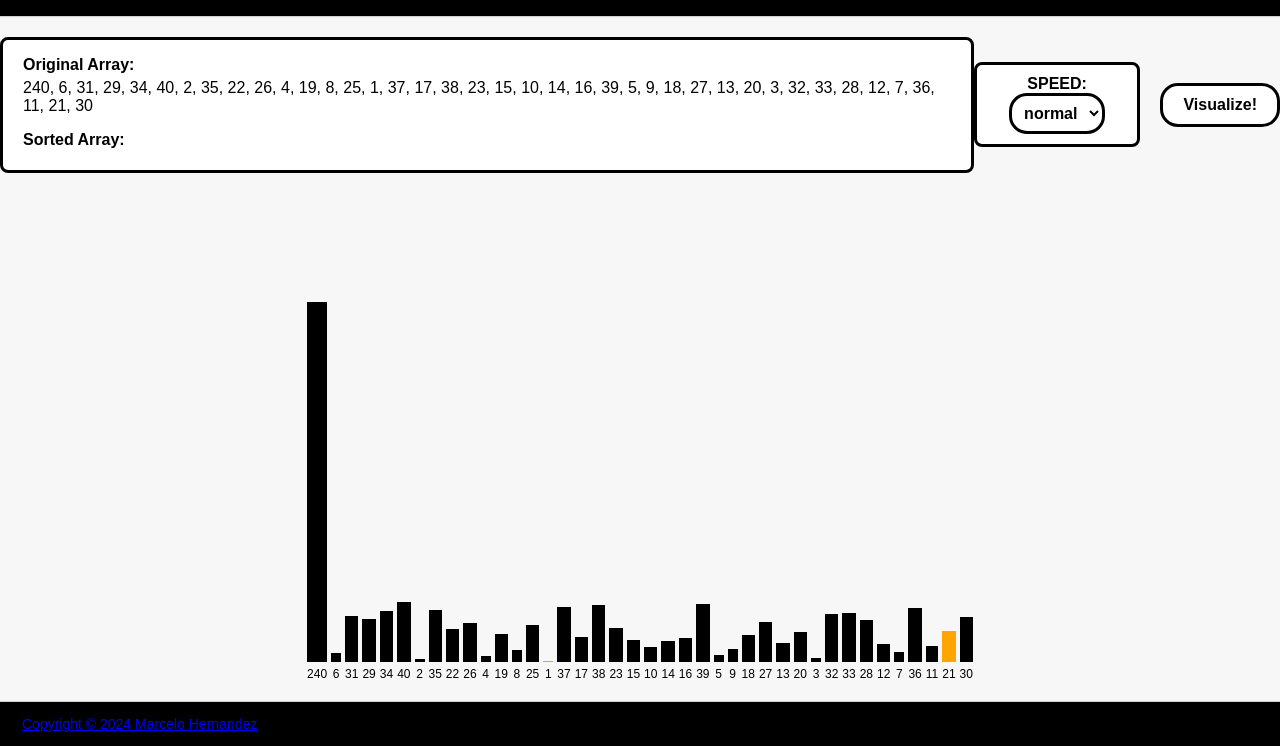
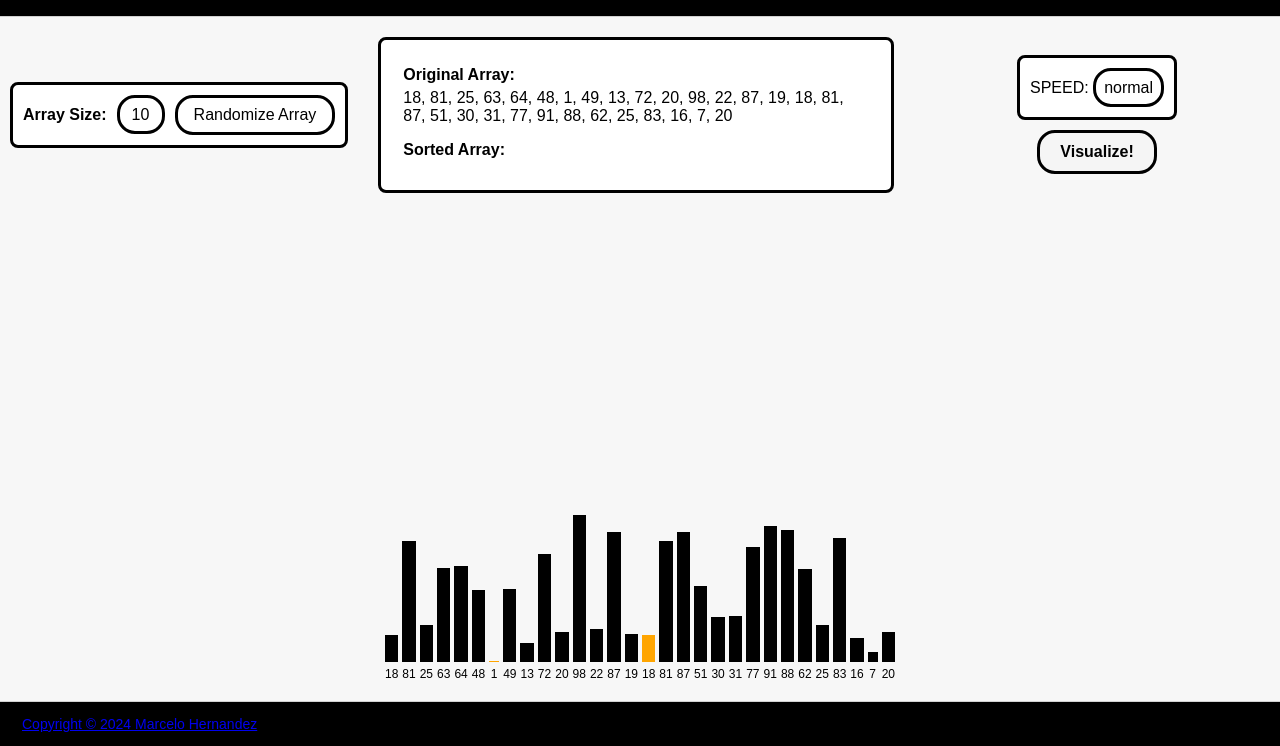
Before and after one commit to phmarcel0x/mars, a website with bundled scripts: page src/index.html in a window 1280 px wide. Both pictures are taken after a click on the button "Visualize!". Shown: the part 54-800 px from the top of the page. Built offline with nearby package versions, Linux system fonts and the light colour scheme.

Commit message:
Adds Randomize Array feature Fixes controls UI overlapping issue

```diff
--- a/src/index.html
+++ b/src/index.html
@@ -2,6 +2,8 @@
     Modular Algorithm Rendering System (MARS)
     @phmarcel0x
     "It was the mark of a barbarian to destroy something one could not understand.” - Arthur C. Clarke
+
+    index.html
 -->
 
 <!DOCTYPE html>
@@ -22,7 +24,22 @@
         </div>
 
         <!-- Main Container: Contains Array Displays and Controls Container -->
-        <div id="mainContainer" style="display: flex; justify-content: space-between;">
+        <div id="mainContainer">
+
+            <div id="arrayOptionsContainer">
+                <label for="arraySizeSelector">Array Size:</label>
+                <select id="arraySizeSelector">
+                    <!-- Array Size Options -->
+                    <option value="10" selected>10</option>
+                    <option value="20">20</option>
+                    <option value="30">30</option>
+                    <option value="40">40</option>
+                    <option value="50">50</option>
+                </select>
+
+                <button id="randomizeArrayButton">Randomize Array</button>
+            </div>
+
             <!-- Array Displays Section -->
             <div id="arrayDisplays">
                 <p>Original Array:<br> <span id="originalArray"></span></p>
--- a/src/main.js
+++ b/src/main.js
@@ -1,7 +1,11 @@
 // main.js
+
 import { selectionSort } from './SortingAlgorithms/selectionSort.js';
 
-const originalArray = [240, 6, 31, 29, 34, 40, 2, 35, 22, 26, 4, 19, 8, 25, 1, 37, 17, 38, 23, 15, 10, 14, 16, 39, 5, 9, 18, 27, 13, 20, 3, 32, 33, 28, 12, 7, 36, 11, 21, 30];
+// const originalArray = [240, 6, 31, 29, 34, 40, 2, 35, 22, 26, 4, 19, 8, 25, 1, 37, 17, 38, 23, 15, 10, 14, 16, 39, 5, 9, 18, 27, 13, 20, 3, 32, 33, 28, 12, 7, 36, 11, 21, 30];
+
+let originalArray = [];
+
 function createBars(arr, containerId) {
     const container = document.getElementById(containerId);
     container.innerHTML = ''; // Clear previous bars
@@ -90,7 +94,6 @@ async function visualizeComparison(containerId, idx1, idx2) {
     }
 }
 
-
 function displayArray(arr, containerId) {
     const container = document.getElementById(containerId);
     container.innerHTML = arr.join(', ');
@@ -99,8 +102,16 @@ function displayArray(arr, containerId) {
 
 function getSelectedDelay() {
     const selectedSpeed = document.getElementById('speedSelector').value;
-    const baseDelay = 75;
+    const baseDelay = 200;
     return baseDelay/selectedSpeed;
+}
+
+function generateRandomArray(size) {
+    const newArray = [];
+    for (let i = 0; i < size; i++) {
+        newArray.push(Math.floor(Math.random() * 100) + 1); // Generates numbers between 1 and 100
+    }
+    return newArray;
 }
 
 function getSelectedAlgorithm() {
@@ -109,28 +120,37 @@ function getSelectedAlgorithm() {
 
 // Run the sorting algorithm and update the web with visualization
 async function runSortingAlgorithm() {
-    console.log('Sorting algorithm triggered'); // Added for debugging
-
+    console.log('Sorting algorithm triggered');
     const sortButton = document.getElementById('startSortingButton');
     sortButton.disabled = true;
 
-    const arrForSorting = originalArray.slice(); // Copy original array (for immutability)
-    createBars(arrForSorting, 'visualizationContainer');
+    createBars(originalArray, 'visualizationContainer');
+    await selectionSort(originalArray, visualizeSwap, visualizeComparison, 'visualizationContainer');
 
-    await selectionSort(arrForSorting, visualizeSwap, visualizeComparison, 'visualizationContainer');
-
-    displayArray(arrForSorting, 'sortedArray');
+    displayArray(originalArray, 'sortedArray');
     sortButton.disabled = false;
 }
 
 
 document.addEventListener('DOMContentLoaded', () => {
+    originalArray = generateRandomArray(30); // Initialize with default size
     displayArray(originalArray, 'originalArray');
 
-    // Set up the button to start sorting when clicked
+    const arraySizeSelector = document.getElementById('arraySizeSelector');
+    const randomizeButton = document.getElementById('randomizeArrayButton');
+
+    arraySizeSelector.addEventListener('change', () => {
+        originalArray = generateRandomArray(parseInt(arraySizeSelector.value));
+        displayArray(originalArray, 'originalArray');
+    });
+
+    randomizeButton.addEventListener('click', () => {
+        originalArray = generateRandomArray(parseInt(arraySizeSelector.value));
+        displayArray(originalArray, 'originalArray');
+    });
+
     const sortButton = document.getElementById('startSortingButton');
     sortButton.addEventListener('click', runSortingAlgorithm);
-
 });
 
 document.addEventListener('DOMContentLoaded', function() {
--- a/src/styles.css
+++ b/src/styles.css
@@ -12,35 +12,39 @@ html, body {
     background-color: #f7f7f7;
 }
 
-#header {
-    text-align: left;
-    font-size: 14px;
-    padding: 0 22px;
-    background-color: #000000;
-    color: #ffffff;
-    border-bottom: 1px solid #d1d1d1;
-}
-
-#footer {
+#header, #footer {
     text-align: left;
     padding: 0 22px;
     font-size: 14px;
     background-color: #000000;
     color: #ffffff;
-    border-top: 1px solid #d1d1d1;
+    border-color: #d1d1d1;
+    border-style: solid;
+    border-width: 0 0 1px 0; /* only bottom border for header */
+}
+
+#footer {
+    border-width: 1px 0 0 0; /* only top border for footer */
+}
+
+#mainContainer {
+    display: flex;
+    justify-content: space-around; /* Changed for better space distribution */
+    align-items: center; /* Align items vertically in the center */
+    padding: 20px 0; /* Top and bottom padding */
+    flex-wrap: wrap; /* Allows children to wrap to the next line on small screens */
 }
 
 #arrayDisplays {
+    flex: 1 1 300px; /* Adjust the size to flex with the available space */
+    margin: 0 20px; /* Horizontal margins for spacing */
     text-align: left;
-    padding: 0 20px;
+    padding: 10px 22px;
     font-size: 16px;
-    font-weight: bold;
-    margin: 20px auto;
-    min-width: 0;
-    max-width: 80%;
     background-color: #ffffff;
     border: 3px solid black;
     border-radius: 8px;
+    font-weight: bold;
 }
 
 #arrayDisplays span {
@@ -56,26 +60,59 @@ html, body {
     justify-content: center;
     align-items: flex-end;
     margin: 20px auto;
-    padding: 0 20px;
+    padding: 0 22px;
     max-width: 80%;
+}
+
+#arrayOptionsContainer {
+    display: flex;
+    justify-content: center;
+    align-items: center;
+    gap: 10px;
+    margin: 10px;
+    padding: 10px;
+    font-size: 16px;
+    font-weight: bold;
+    background-color: white;
+    border: 3px solid black;
+    border-radius: 8px;
+}
+
+
+#randomizeArrayButton {
+    padding: 8px 16px;
+    font-size: 16px;
+    cursor: pointer;
+    background-color: white;
+    border: 3px solid black;
+    border-radius: 18px;
+}
+
+#arraySizeSelector {
+    padding: 8px 12px;
+    font-size: 16px;
+    background-color: white;
+    border: 3px solid black;
+    border-radius: 18px;
+    appearance: none; /* Changed from radio to none */
 }
 
 #controlsContainer {
     display: flex;
-    justify-content: center;
+    flex-direction: column;
     align-items: center;
-    gap: 20px;
-    margin: 20px auto;
+    gap: 10px;
+    flex: 1 1 200px; /* Flex grow, flex shrink, and flex-basis settings */
 }
 
-#startSortingButton, #speedSelectorContainer {
-    background-color: white;
+#startSortingButton, #speedSelectorContainer #randomizeArrayButton {
     font-weight: bold;
     color: black;
     padding: 10px 20px;
     text-align: center;
-    text-decoration: none;
-    display: block;
+    display: flex;
+    justify-content: center;
+    align-items: center;
     font-size: 16px;
     cursor: pointer;
     border: 3px solid black;
@@ -83,7 +120,7 @@ html, body {
     transition: background-color 0.3s;
 }
 
-#startSortingButton:hover, #startSortingButton:focus, #speedSelectorContainer:hover {
+#startSortingButton:hover, #startSortingButton:focus, #speedSelectorContainer:hover, #randomizeArrayButton:hover {
     background-color: orange;
     transition: background-color 1.3s;
 }
@@ -98,13 +135,10 @@ html, body {
 #speedSelector {
     padding: 8px 8px;
     font-size: 16px;
-    font-weight: bold;
-    cursor: pointer;
     background-color: white;
     border: 3px solid black;
     border-radius: 18px;
-    appearance: radio;
-    transition: border-color 0.3s;
+    appearance: none; /* Changed from radio to none */
 }
 
 #speedSelector:hover {
```
Also changed, not shown: docs/TODO.md (+3 -3 lines).
